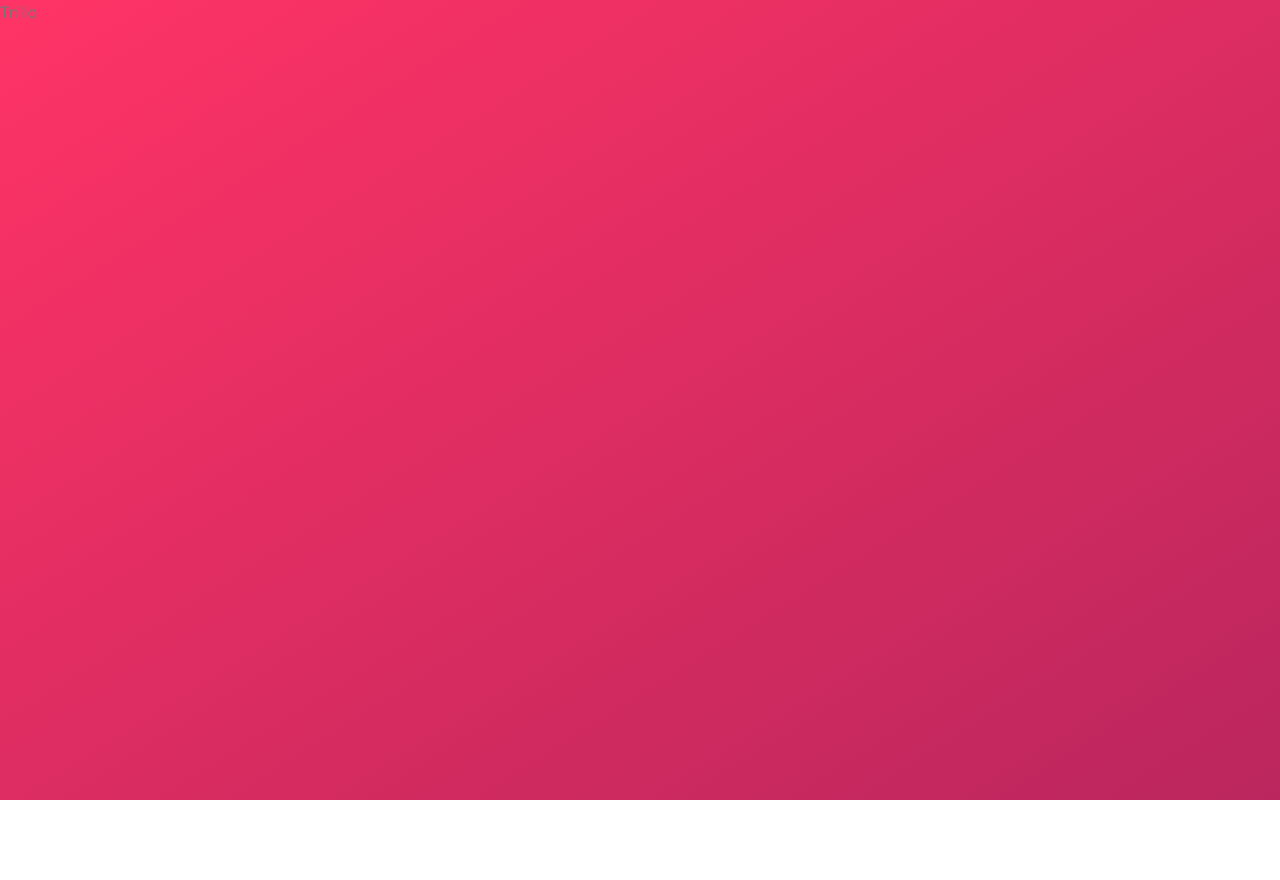
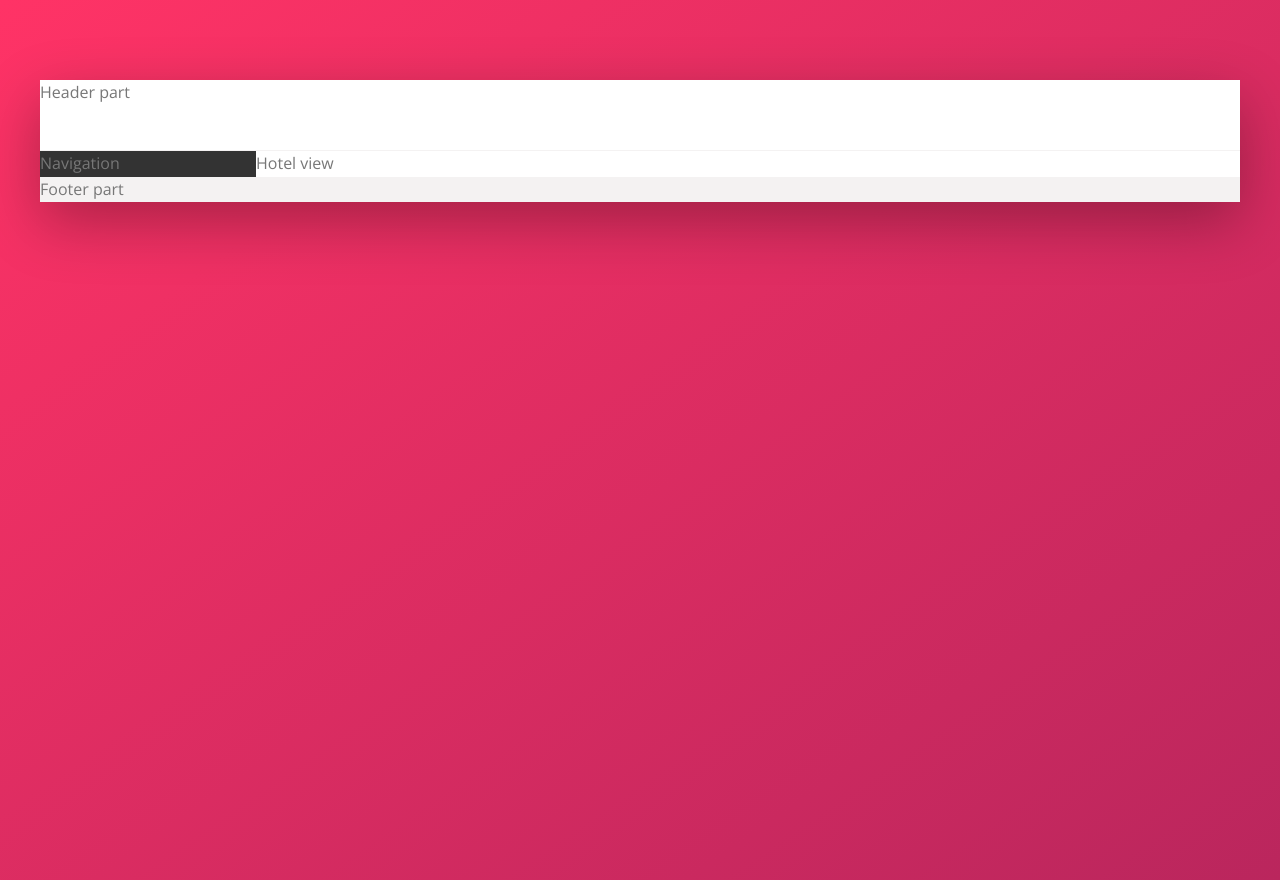
Before and after one commit to vsbron/course-trillo-2023, a website built with Parcel: page index.html in a window 1280 px wide. Before the commit the page ends 800 px from the top, so only its background shows below. Built offline with nearby package versions, Linux system fonts and the light colour scheme.

Commit message:
Completed overall layout

```diff
--- a/index.html
+++ b/index.html
@@ -9,6 +9,28 @@
     <title>Trillo &mdash; Your all-in-one booking app</title>
   </head>
   <body>
-    Trillo
+    <div class="container">
+
+      <header class="header">
+        Header part
+      </header>
+
+      <div class="content">
+
+        <nav class="sidebar">
+          Navigation
+        </nav>
+
+        <main class="hotel-view">
+          Hotel view
+        </main>
+
+      </div>
+
+      <footer class="footer">
+        Footer part
+      </footer>
+
+    </div>
   </body>
 </html>
--- a/src/sass/abstract/_variables.scss
+++ b/src/sass/abstract/_variables.scss
@@ -11,4 +11,10 @@ $color-gray-dark-1: #333;
 $color-gray-dark-2: #777;
 $color-gray-dark-3: #999;
 
+$color-white: #fff;
+$color-black: #000;
+
 $default-font-size: 16px;
+
+$container-width: 120rem;
+$shadow-dark: 0 2rem 6rem rgba($color-black,.3);
--- /dev/null
+++ b/src/sass/layout/_container.scss
@@ -0,0 +1,6 @@
+.container {
+  max-width: $container-width;
+  margin: 8rem auto;
+  background-color: $color-gray-light-2;
+  box-shadow: $shadow-dark;
+}
--- /dev/null
+++ b/src/sass/layout/_content.scss
@@ -0,0 +1,13 @@
+.content {
+  display: flex;
+}
+
+.sidebar {
+  background-color: $color-gray-dark-1;
+  flex: 0 0 18%;
+}
+
+.hotel-view {
+  background-color: $color-white;
+  flex: 1;
+}
--- /dev/null
+++ b/src/sass/layout/_header.scss
@@ -0,0 +1,5 @@
+.header {
+  height: 7rem;
+  background-color: $color-white;
+  border-bottom: $color-gray-light-2 1px solid;
+}
--- a/src/sass/main.scss
+++ b/src/sass/main.scss
@@ -2,3 +2,8 @@
 @import "abstract/variables";
 
 @import "base/base";
+
+@import "layout/container";
+@import "layout/content";
+@import "layout/footer";
+@import "layout/header";
```
Also changed, not shown: src/css/style.css, src/sass/layout/_footer.scss (added).
